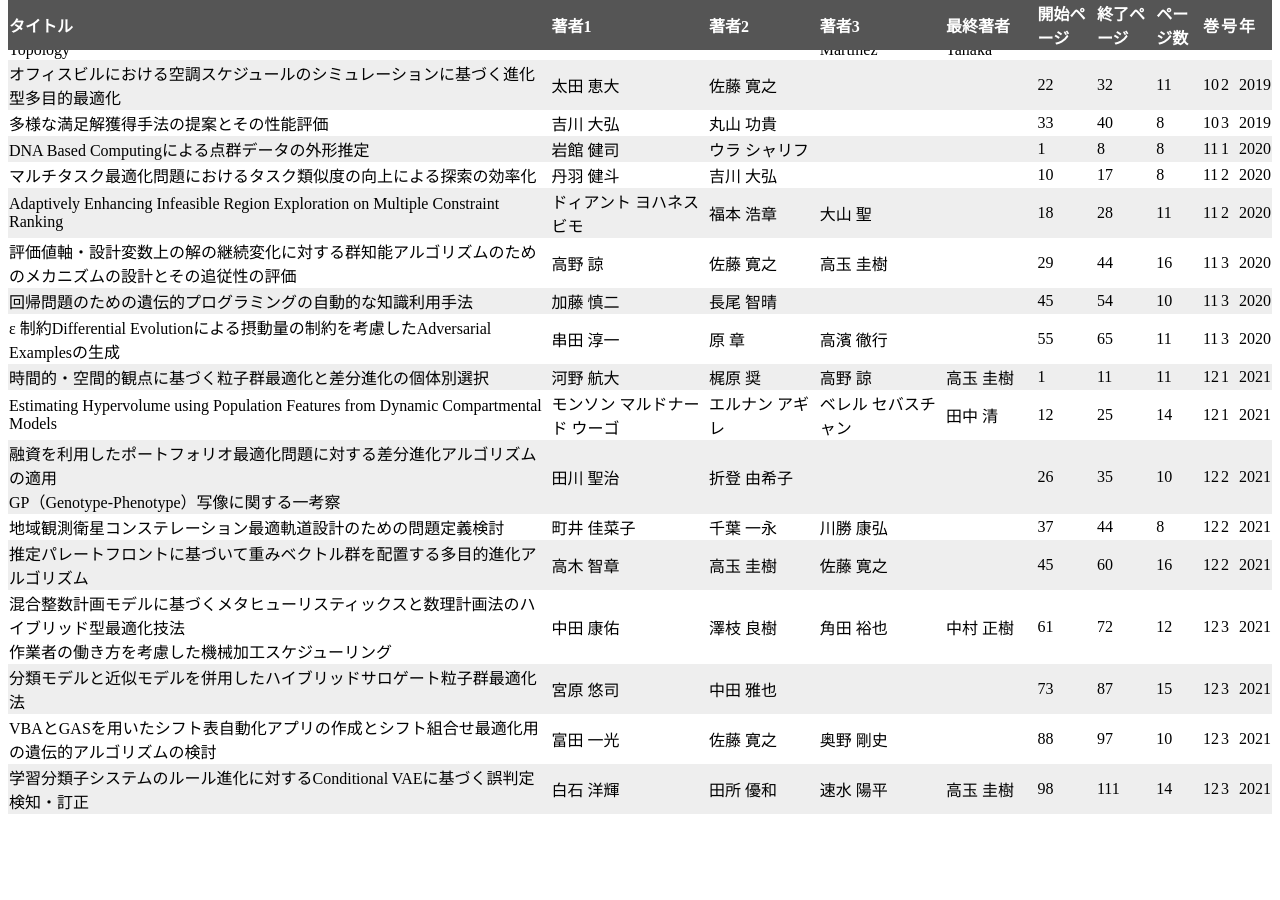
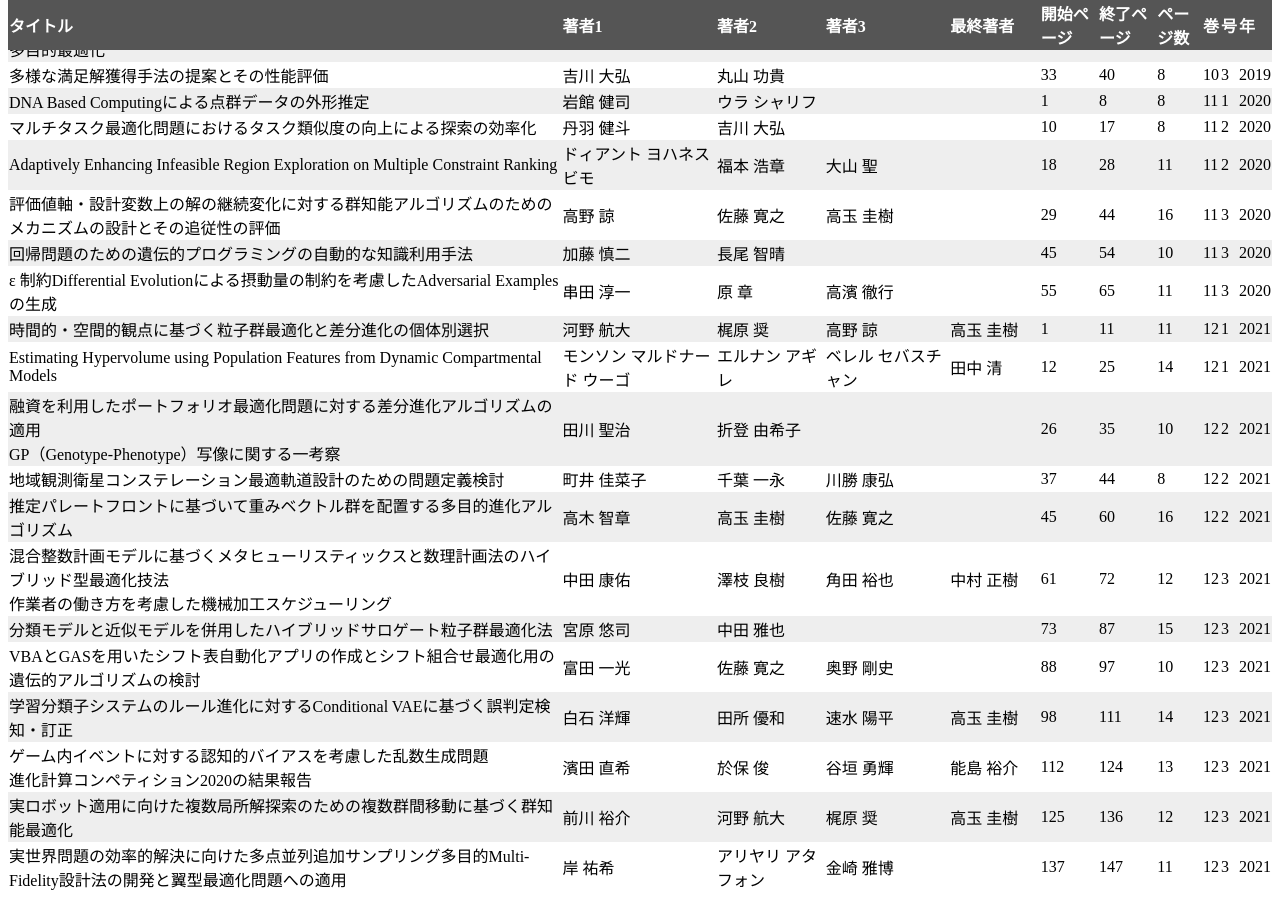
Before and after one commit to tomtkg/tomtkg.github.io, a Jekyll site: the page data/tjpnsec.html, which Jekyll copies as it is, in a window 1280 px wide and 900 px high, scrolled down 3290 px. Built offline with Jekyll 4.4.1, drawn with Linux system fonts in a browser that asks for light colours; before the commit the page ends 4112 px from its top, so only the background shows below that.

Commit message:
Update tjpnsec.html

```diff
--- a/data/tjpnsec.html
+++ b/data/tjpnsec.html
@@ -134,4 +134,7 @@
 	<tr><td>分類モデルと近似モデルを併用したハイブリッドサロゲート粒子群最適化法</td><td>宮原 悠司</td><td>中田 雅也</td><td></td><td></td><td>73</td><td>87</td><td>15</td><td>12</td><td>3</td><td>2021</td></tr>
 	<tr><td>VBAとGASを用いたシフト表自動化アプリの作成とシフト組合せ最適化用の遺伝的アルゴリズムの検討</td><td>富田 一光</td><td>佐藤 寛之</td><td>奥野 剛史</td><td></td><td>88</td><td>97</td><td>10</td><td>12</td><td>3</td><td>2021</td></tr>
 	<tr><td>学習分類子システムのルール進化に対するConditional VAEに基づく誤判定検知・訂正</td><td>白石 洋輝</td><td>田所 優和</td><td>速水 陽平</td><td>高玉 圭樹</td><td>98</td><td>111</td><td>14</td><td>12</td><td>3</td><td>2021</td></tr>
+	<tr><td>ゲーム内イベントに対する認知的バイアスを考慮した乱数生成問題<br>進化計算コンペティション2020の結果報告</td><td>濱田 直希</td><td>於保 俊</td><td>谷垣 勇輝</td><td>能島 裕介</td><td>112</td><td>124</td><td>13</td><td>12</td><td>3</td><td>2021</td></tr>
+	<tr><td>実ロボット適用に向けた複数局所解探索のための複数群間移動に基づく群知能最適化</td><td>前川 裕介</td><td>河野 航大</td><td>梶原 奨</td><td>高玉 圭樹</td><td>125</td><td>136</td><td>12</td><td>12</td><td>3</td><td>2021</td></tr>
+	<tr><td>実世界問題の効率的解決に向けた多点並列追加サンプリング多目的Multi-Fidelity設計法の開発と翼型最適化問題への適用</td><td>岸 祐希</td><td>アリヤリ アタフォン</td><td>金崎 雅博</td><td></td><td>137</td><td>147</td><td>11</td><td>12</td><td>3</td><td>2021</td></tr>
 </table>
```
